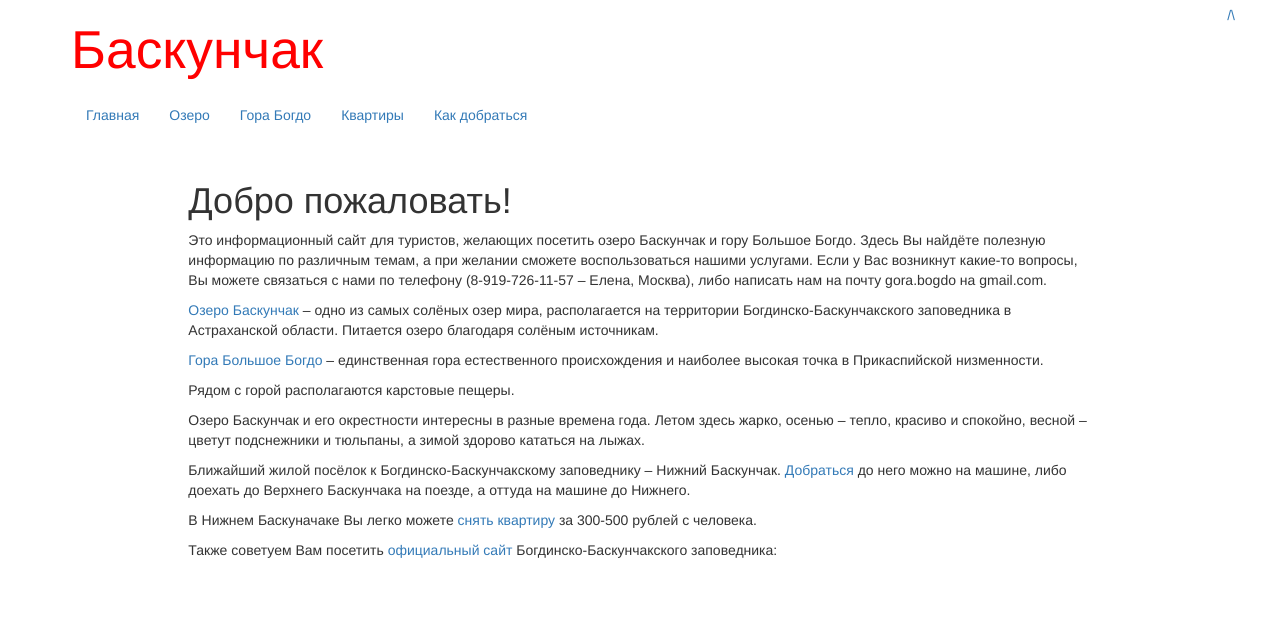
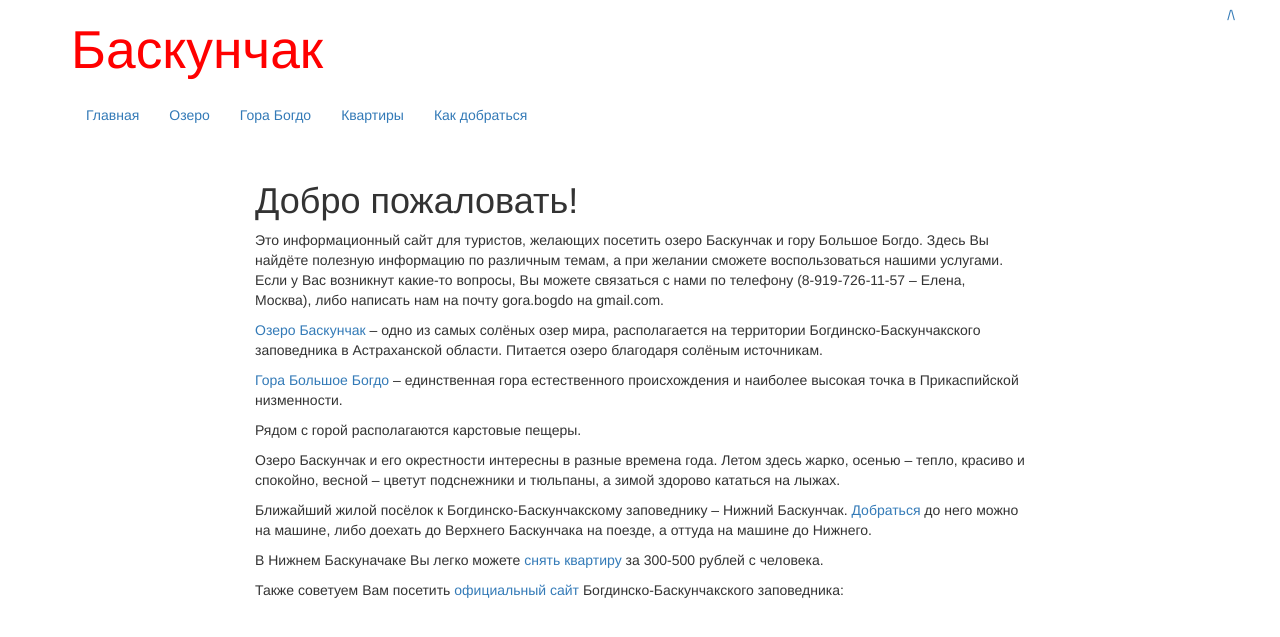
Before and after one commit to Baskunchak/baskunchak.github.io, a Jekyll site: the page built from index.md, in a window 1280 px wide. Shown: the top 637 px of the page. Built offline with Jekyll 4.4.1, drawn with Linux system fonts in a browser that asks for light colours.

Commit message:
Update style.css

```diff
--- a/css/style.css
+++ b/css/style.css
@@ -1,6 +1,6 @@
 .main {
-    padding-left: 100pt;
-    padding-right: 100pt;
+    padding-left: 150pt;
+    padding-right: 150pt;
 }
 
 @media (max-width: 980px) {
```
